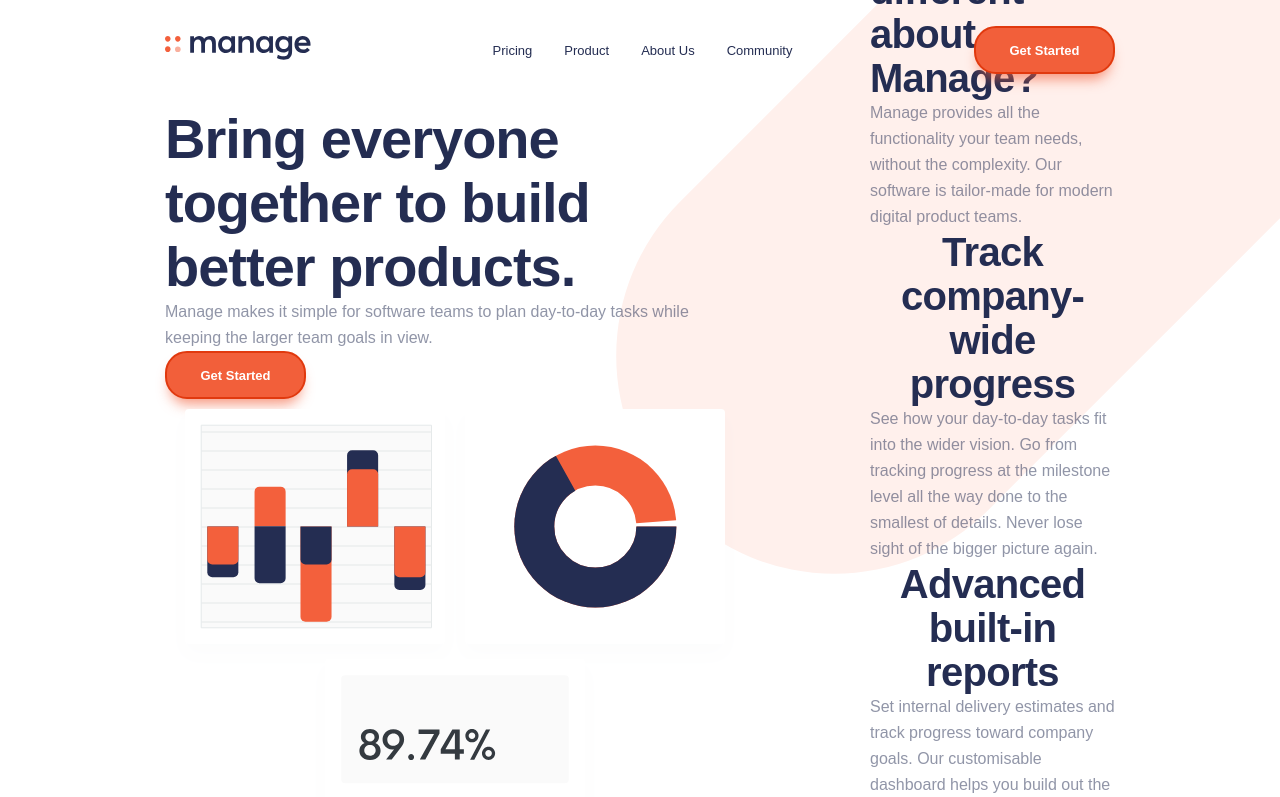
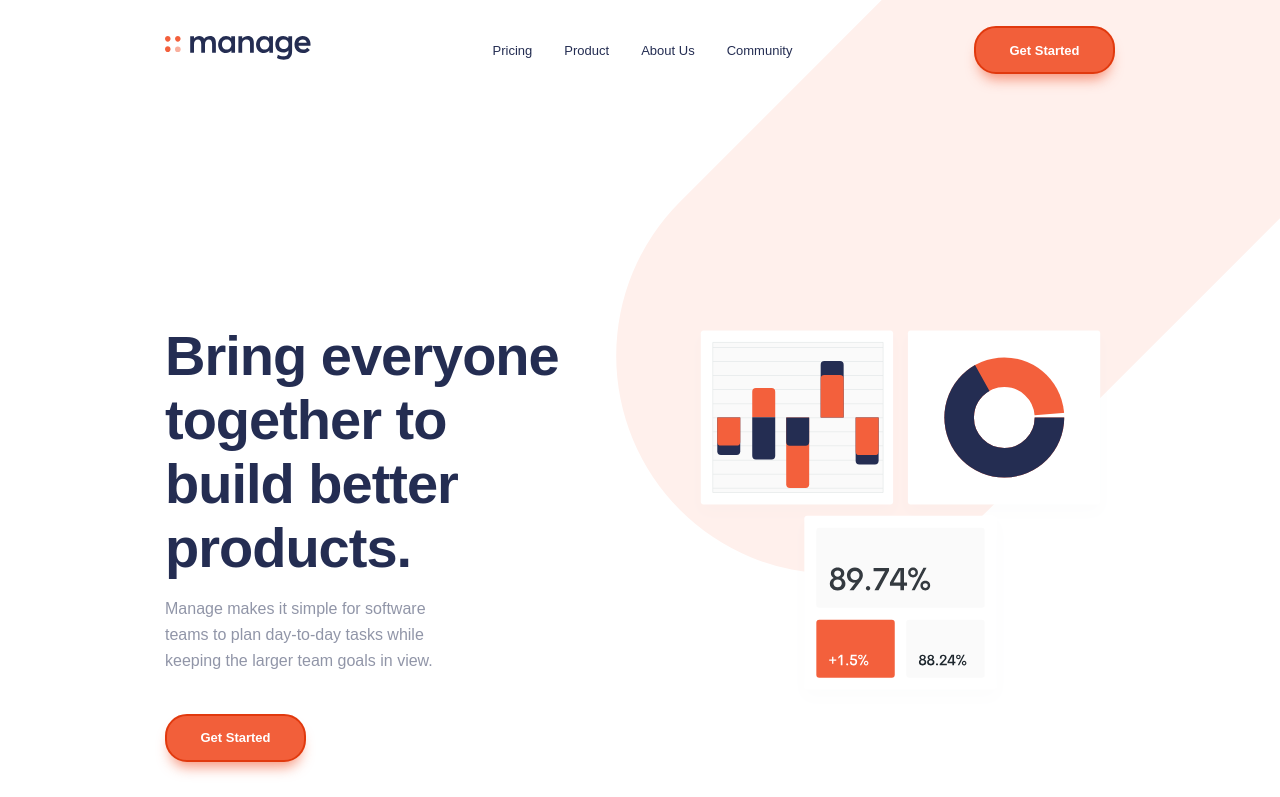
Before and after one commit to selly361/manage-landing-page, a React (Create React App) app: page / in a window 1280 px wide. Shown: the top 797 px of the page. Built offline with nearby package versions, Linux system fonts and the light colour scheme.

Commit message:
Update: added info-section styles

```diff
--- a/src/Styles/layout/_about-section.scss
+++ b/src/Styles/layout/_about-section.scss
@@ -2,12 +2,20 @@
 
 
 .about-section {
-    height: 495px;
+    min-height: 495px;
+    min-width: 100%;
+    margin-top: 120px;
+    display: flex;
+    flex-direction: column;
+    gap: 180px;
+
+
+    &__introduction {
+        min-height: 495px;
         width: 100%;
         display: flex;
         align-items: center;
         gap: 125px;
-    margin-top: 120px;
 
 
         &__article {
@@ -36,6 +44,7 @@
         }
 
         @include breakpoint(lg) {
+            margin-top: 48px;
             gap: 0;
         }
 
@@ -45,27 +54,25 @@
             max-width: calc(100% - 56px);
             align-items: center;
             margin: auto;
-        margin-top: 48px;
+            gap: 93px;
 
             &__article {
                 display: flex;
                 flex-flow: column;
                 align-items: center;
                 text-align: center;
+                height: max-content;
 
 
                 &__title {
                     font-size: clamp(24px, 32px, 40px);
                     height: max-content;
                     line-height: 50px;
-                /* 125% */
-
                 }
 
                 &__description {
                     max-width: calc(100% - 56px);
                 }
-
 
             }
 
@@ -86,5 +93,135 @@
             }
 
         }
+    }
 
 }
+
+
+.about-section__info {
+    width: 100%;
+    min-height: 576px;
+    display: flex;
+    justify-content: space-between;
+
+
+    &__article {
+        min-width: 445px;
+        max-width: 445px;
+        height: max-content;
+        display: flex;
+        flex-flow: column;
+        gap: 24px;
+
+
+        &__description {
+            max-width: calc(100% - 95px);
+            height: max-content;
+        }
+
+        &__title {
+            width: 100%;
+            gap: 19px;
+        }
+    }
+
+    &__list {
+        display: grid;
+        min-width: 540px;
+        counter-reset: itemCount;
+        gap: 46px;
+
+        &__list-item {
+            min-width: 100%;
+            display: grid;
+            gap: 19px;
+
+            &__title {
+                @include HeadingXS;
+                height: 23px;
+                display: flex;
+                align-items: center;
+                width: max-content;
+                justify-self: start;
+                gap: 28px;
+
+                &::before {
+                    counter-increment: itemCount;
+                    content: "0" counter(itemCount);
+                    width: 67px;
+                    height: 39px;
+                    border-radius: 39px;
+                    background-color: #F3603C;
+                    display: grid;
+                    place-items: center;
+                    @include HeadingXS;
+                    color: $white;
+
+                }
+            }
+
+            &__description {
+                max-width: 445px;
+                justify-self: end;
+            }
+        }
+    }
+
+
+    @include breakpoint(lg) {
+
+        &__article {
+            min-width: unset;
+
+            &__title {
+                font-size: clamp(24px, 32px, 40px);
+            }
+
+            &__description {
+                max-width: 100%;
+            }
+        }
+
+        &__list {
+            max-width: 445px;
+            min-width: 445px;
+
+
+            &__list-item {
+                gap: 8px;
+
+                &__title {
+                    width: 100%;
+                    height: 39px;
+                    border-radius: 39px;
+                    background: #FFF0EC;
+                }
+            }
+        }
+    }
+
+
+    @include breakpoint(md) {
+        display: grid;
+        width: 100%;
+        min-height: max-content;
+        gap: 54px;
+
+        &__article {
+            max-width: 100%;
+            text-align: center;
+        }
+
+        &__list {
+            max-width: 100%;
+
+
+            &__list-item {
+
+                &__description {
+                    max-width: 100%;
+                }
+            }
+        }
+    }
+}
```
Lines whose indentation alone changed are shown as unchanged.
